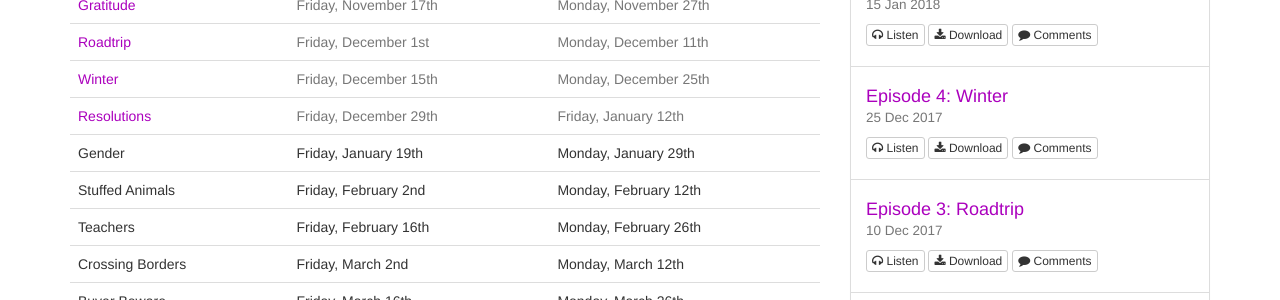
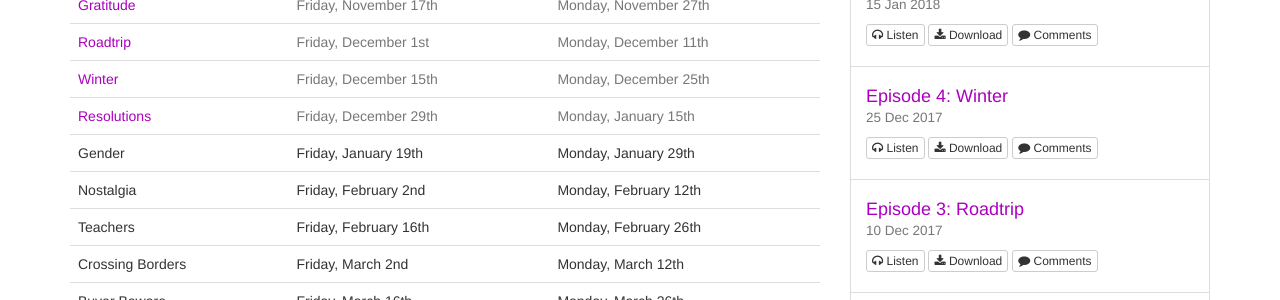
Before and after one commit to secondpage/secondpage, a Jekyll site: the page built from index.html, in a window 1280 px wide and 900 px high, scrolled down 496 px. Shown: the part 152-452 px from the top of the window. Built offline with Jekyll 4.4.1, drawn with Linux system fonts in a browser that asks for light colours; nearby versions of some CDN libraries.

Commit message:
Replaced Stuffed Animals with Nostalgia

```diff
--- a/index.html
+++ b/index.html
@@ -66,7 +66,7 @@ layout: two-col
 					</a>
 				</td>
 				<td class="text-muted">Friday, December 29th</td>
-				<td class="text-muted">Friday, January 12th</td>
+				<td class="text-muted">Monday, January 15th</td>
 			</tr>
 			<tr>
 				<td>Gender</td>
@@ -74,7 +74,7 @@ layout: two-col
 				<td>Monday, January 29th</td>
 			</tr>
 			<tr>
-				<td>Stuffed Animals</td>
+				<td>Nostalgia</td>
 				<td>Friday, February 2nd</td>
 				<td>Monday, February 12th</td>
 			</tr>
```
